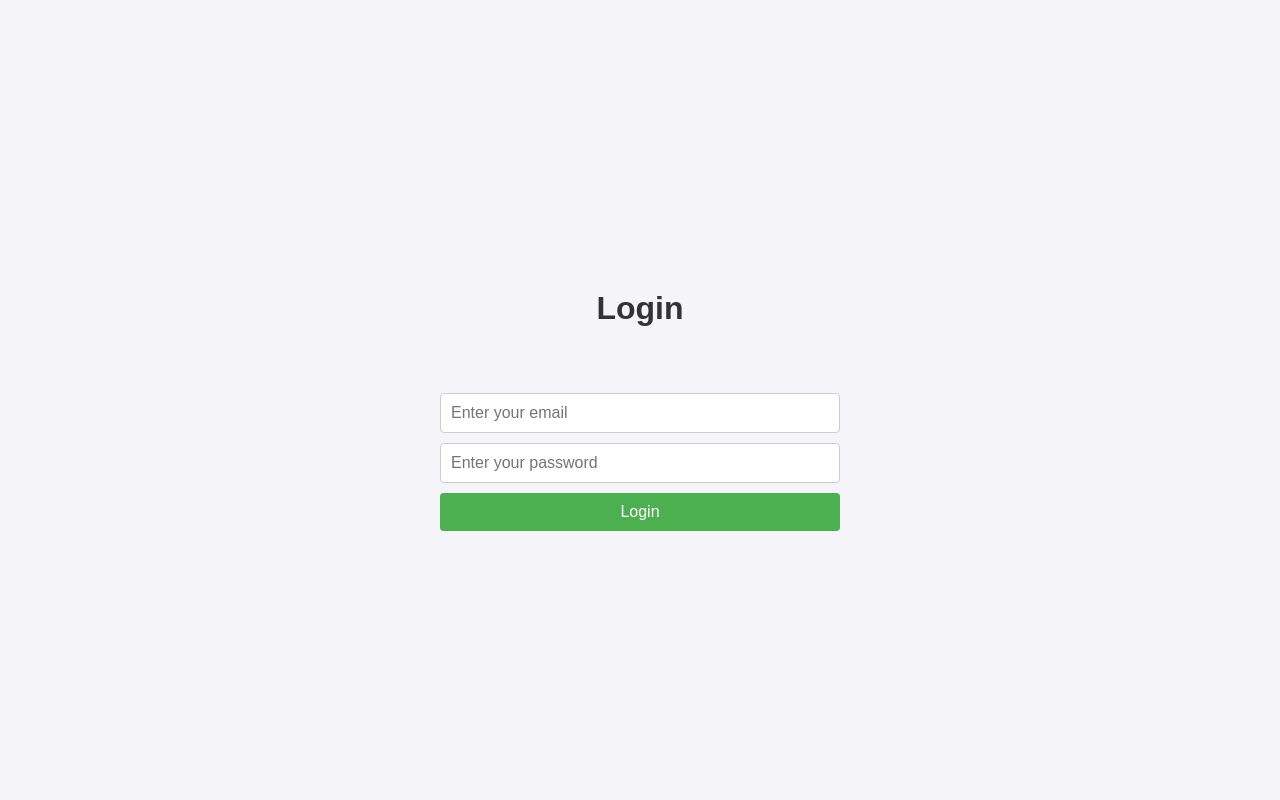
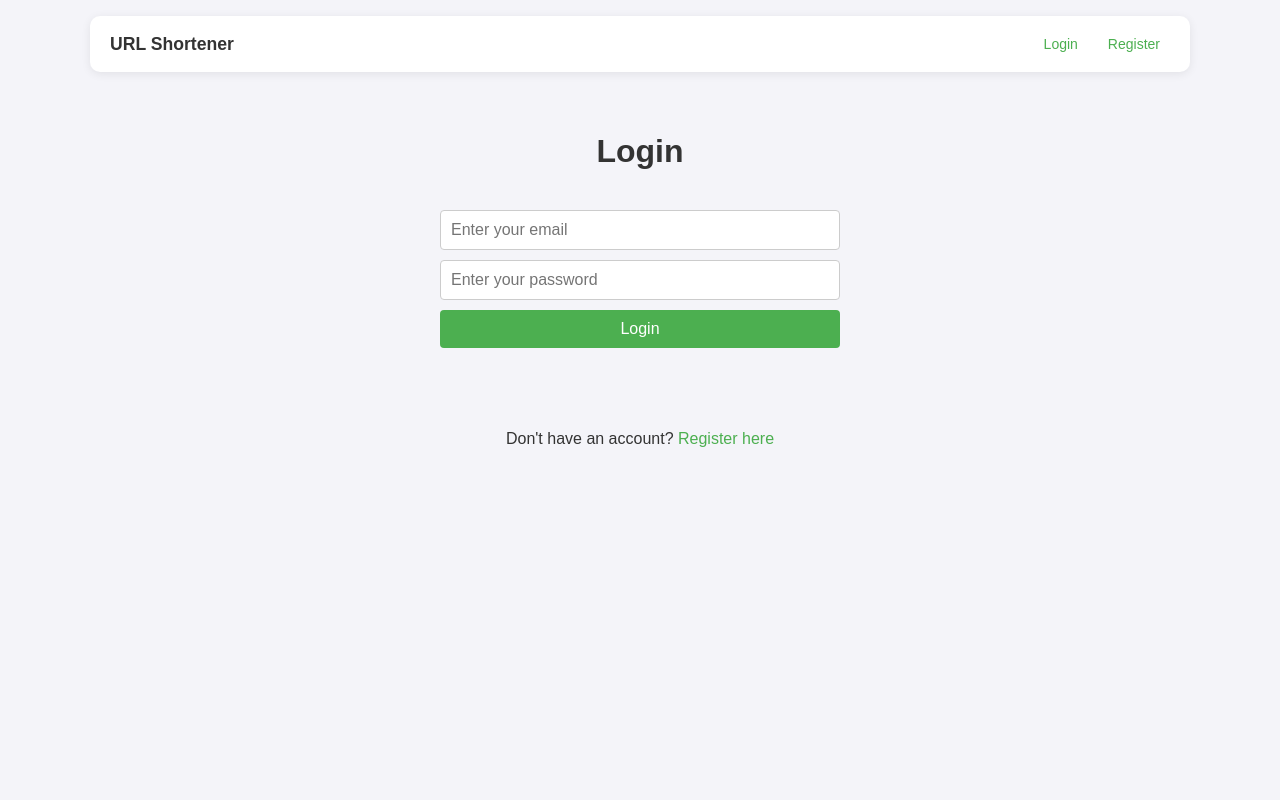
Before and after one commit to wcxt/py-link-shortener, a FastAPI app: page /login in a window 1280 px wide. Run offline with FastAPI, Linux system fonts and the light colour scheme; parts of the project's set-up code (start-up, migrations or seed data) failed here and were passed over.

Commit message:
Add auth navbar

```diff
--- a/app/static/index.js
+++ b/app/static/index.js
@@ -8,7 +8,7 @@ form.addEventListener("submit", async (e) => {
 	errorEl.textContent = ""
 	resultEl.textContent = ""
 
-	const url = document.getElementById("url").value
+	const url = form.url.value.trim()
 
 	try {
 		const res = await fetch("/api/short", {
--- a/app/static/login.js
+++ b/app/static/login.js
@@ -1,7 +1,5 @@
-import { setAccessToken } from "./utils.js"
-
 const form = document.getElementById('login-form');
-const errorEl = document.getElementById('error');
+const errorEl = document.getElementsById('error');
 const resultEl = document.getElementById('result');
 
 form.addEventListener('submit', async (e) => {
@@ -13,12 +11,13 @@ form.addEventListener('submit', async (e) => {
 	body.append('username', form.username.value);
 	body.append('password', form.password.value);
 	body.append('grant_type', 'password');
+	body.append('client_type', 'web');
 
 	try {
 		const res = await fetch('/api/token', {
 			method: 'POST',
 			headers: { 'Content-Type': 'application/x-www-form-urlencoded' },
-			body: body
+			body: body,
 		});
 
 		const data = await res.json();
@@ -36,9 +35,6 @@ form.addEventListener('submit', async (e) => {
 
 		resultEl.textContent = 'Login successful!';
 		form.reset();
-
-		console.log('Access token:', data.access_token);
-		setAccessToken(data.access_token)
 	} catch (err) {
 		errorEl.textContent = 'Network or server error';
 	}
--- a/app/static/register.js
+++ b/app/static/register.js
@@ -8,8 +8,8 @@ form.addEventListener("submit", async (e) => {
 	errorEl.textContent = "";
 	resultEl.textContent = "";
 
-	const email = document.getElementById("email").value;
-	const password = document.getElementById("password").value;
+	const email = form.email.value;
+	const password = form.password.value;
 
 	try {
 		const res = await fetch("/api/users", {
--- /dev/null
+++ b/app/templates/base.html
@@ -0,0 +1,141 @@
+<!DOCTYPE html>
+<html lang="en">
+
+<head>
+    <meta charset="UTF-8">
+    <meta name="viewport" content="width=device-width, initial-scale=1.0">
+    <title>{% block title %}URL Shortener{% endblock %}</title>
+
+    <style>
+        :root {
+            --bg: #f4f4f9;
+            --card: #ffffff;
+            --text: #333;
+            --green: #4CAF50;
+            --green-hover: #3e9442;
+            --red: #e74c3c;
+            --red-hover: #c0392b;
+            --shadow: 0 2px 10px rgba(0, 0, 0, 0.08);
+            --radius: 10px;
+        }
+
+        * {
+            box-sizing: border-box;
+        }
+
+        body {
+            margin: 0;
+            font-family: Arial, sans-serif;
+            background: var(--bg);
+            color: var(--text);
+            display: flex;
+            flex-direction: column;
+            align-items: center;
+            min-height: 100vh;
+        }
+
+        /* Scoped navbar styles */
+        .navbar {
+            width: min(1100px, 95%);
+            margin-top: 16px;
+            background: var(--card);
+            padding: 14px 20px;
+            display: flex;
+            justify-content: space-between;
+            align-items: center;
+            box-shadow: var(--shadow);
+            border-radius: var(--radius);
+            flex-wrap: wrap;
+            gap: 10px;
+        }
+
+        .navbar .nav-left {
+            font-weight: bold;
+            font-size: 1.1rem;
+        }
+
+        .navbar .nav-right {
+            display: flex;
+            align-items: center;
+            gap: 10px;
+            flex-wrap: wrap;
+        }
+
+        .navbar .nav-right a {
+            text-decoration: none;
+            font-size: 14px;
+            color: var(--green);
+            padding: 6px 10px;
+            border-radius: 6px;
+            transition: 0.2s ease;
+        }
+
+        .navbar .nav-right a:hover {
+            background: rgba(76, 175, 80, 0.1);
+        }
+
+        .navbar .logout-btn {
+            background: var(--red);
+            color: white;
+            border: none;
+            padding: 6px 12px;
+            border-radius: 6px;
+            cursor: pointer;
+            font-size: 14px;
+            transition: 0.2s ease;
+        }
+
+        .navbar .logout-btn:hover {
+            background: var(--red-hover);
+        }
+
+        /* Mobile adjustments for navbar */
+        @media (max-width: 600px) {
+            .navbar {
+                flex-direction: column;
+                align-items: flex-start;
+            }
+
+            .navbar .nav-right {
+                width: 100%;
+                justify-content: flex-start;
+            }
+        }
+
+        .content {
+            margin-top: 40px;
+            width: min(1100px, 95%);
+            display: flex;
+            flex-direction: column;
+            align-items: center;
+        }
+
+        {% block styles %}{% endblock %}
+    </style>
+</head>
+
+<body>
+    <div class="navbar">
+        <div class="nav-left">
+            <a href="/" style="text-decoration: none; color: inherit;">URL Shortener</a>
+        </div>
+
+        <div class="nav-right">
+            {% if current_user %}
+            <button class="logout-btn" onclick="logout()">Logout</button>
+            {% else %}
+            <a href="/login">Login</a>
+            <a href="/register">Register</a>
+            {% endif %}
+        </div>
+    </div>
+
+    <div class="content">
+        {% block content %}{% endblock %}
+    </div>
+
+</body>
+
+{% block scripts %}{% endblock %}
+
+</html>
--- a/app/templates/login.html
+++ b/app/templates/login.html
@@ -1,84 +1,88 @@
-<!DOCTYPE html>
-<html lang="en">
+{% extends "base.html" %}
 
-<head>
-	<meta charset="UTF-8">
-	<meta name="viewport" content="width=device-width, initial-scale=1.0">
-	<title>Login</title>
-	<style>
-		body {
-			font-family: Arial, sans-serif;
-			background-color: #f4f4f9;
+{% block title %}Login - URL Shortener{% endblock %}
+
+{% block styles %}
+.content h1 {
+    text-align: center;
+    margin-bottom: 20px;
+}
+
+.content form {
     display: flex;
     flex-direction: column;
     align-items: center;
-			justify-content: center;
-			height: 100vh;
-			margin: 0;
-		}
-
-		h1 {
-			color: #333;
-		}
-
-		form {
-			display: flex;
-			flex-direction: column;
     width: 100%;
     max-width: 400px;
     margin-top: 20px;
 }
 
-		input[type="email"],
-		input[type="password"] {
+.content input[type="email"],
+.content input[type="password"] {
     padding: 10px;
     font-size: 16px;
     margin-bottom: 10px;
     border-radius: 4px;
     border: 1px solid #ccc;
+    width: 100%;
 }
 
-		input[type="submit"] {
+.content input[type="submit"] {
     padding: 10px;
     font-size: 16px;
-			background-color: #4CAF50;
+    background-color: var(--green);
     color: white;
     border: none;
     border-radius: 4px;
     cursor: pointer;
+    width: 100%;
+    transition: 0.2s ease;
 }
 
-		input[type="submit"]:hover {
-			background-color: #45a049;
+.content input[type="submit"]:hover {
+    background-color: var(--green-hover);
 }
 
-		.error {
-			color: red;
+.content .error {
+    color: var(--red);
     margin-top: 10px;
     font-weight: bold;
+    text-align: center;
 }
 
-		.result {
-			margin-top: 15px;
-			color: green;
+.content .result {
+    color: var(--green);
+    text-align: center;
 }
-	</style>
-</head>
 
-<body>
+.content p {
+    text-align: center;
+    margin-top: 20px;
+}
+
+.content a {
+    color: var(--green);
+    text-decoration: none;
+}
+
+.content a:hover {
+    text-decoration: underline;
+}
+{% endblock %}
+
+{% block content %}
 <h1>Login</h1>
-
-	<div id="error" class="error"></div>
-	<div id="result" class="result"></div>
-
 <form id="login-form">
-		<input type="email" id="email" name="username" placeholder="Enter your email" required>
-		<input type="password" id="password" name="password" placeholder="Enter your password" required
-			minlength="6" maxlength="64">
+	<input type="email" name="username" placeholder="Enter your email" required>
+	<input type="password" name="password" placeholder="Enter your password" required minlength="6" maxlength="64">
 	<input type="submit" value="Login">
 </form>
-</body>
+<p class="error" id="error"></p>
+<p class="result" id="result"></p>
+<p>Don't have an account? <a href="/register">Register here</a></p>
 
-<script type="module" src="static/login.js"></script>
+{% endblock %}
 
-</html>
+{% block scripts %}
+<script src="static/login.js"></script>
+{% endblock %}
```
Also changed, not shown: app/templates/404.html (+30 -59 lines), app/templates/404_global.html (+26 -46 lines), app/templates/index.html (+36 -47 lines), app/templates/register.html (+49 -45 lines). Lines whose indentation alone changed are shown as unchanged.
